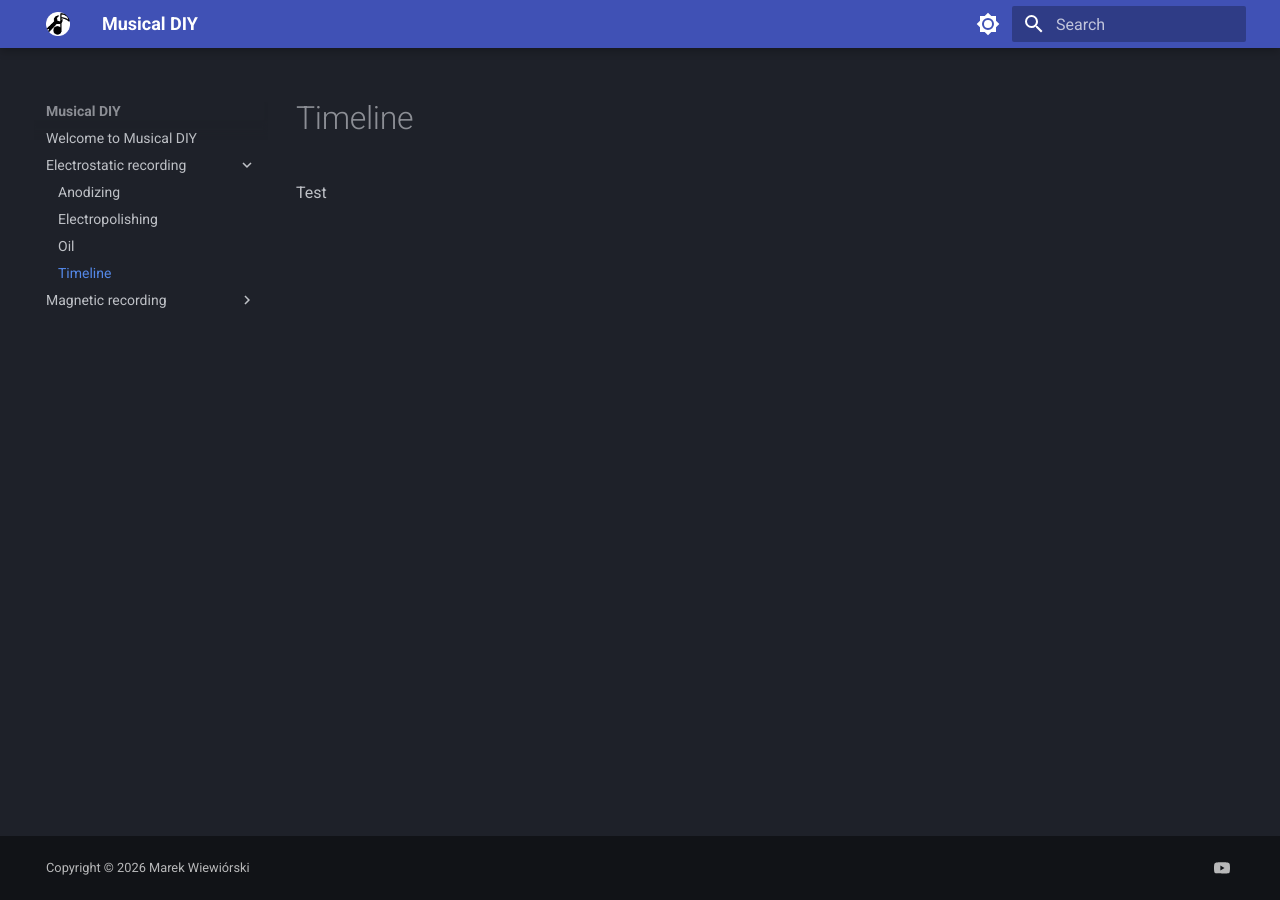
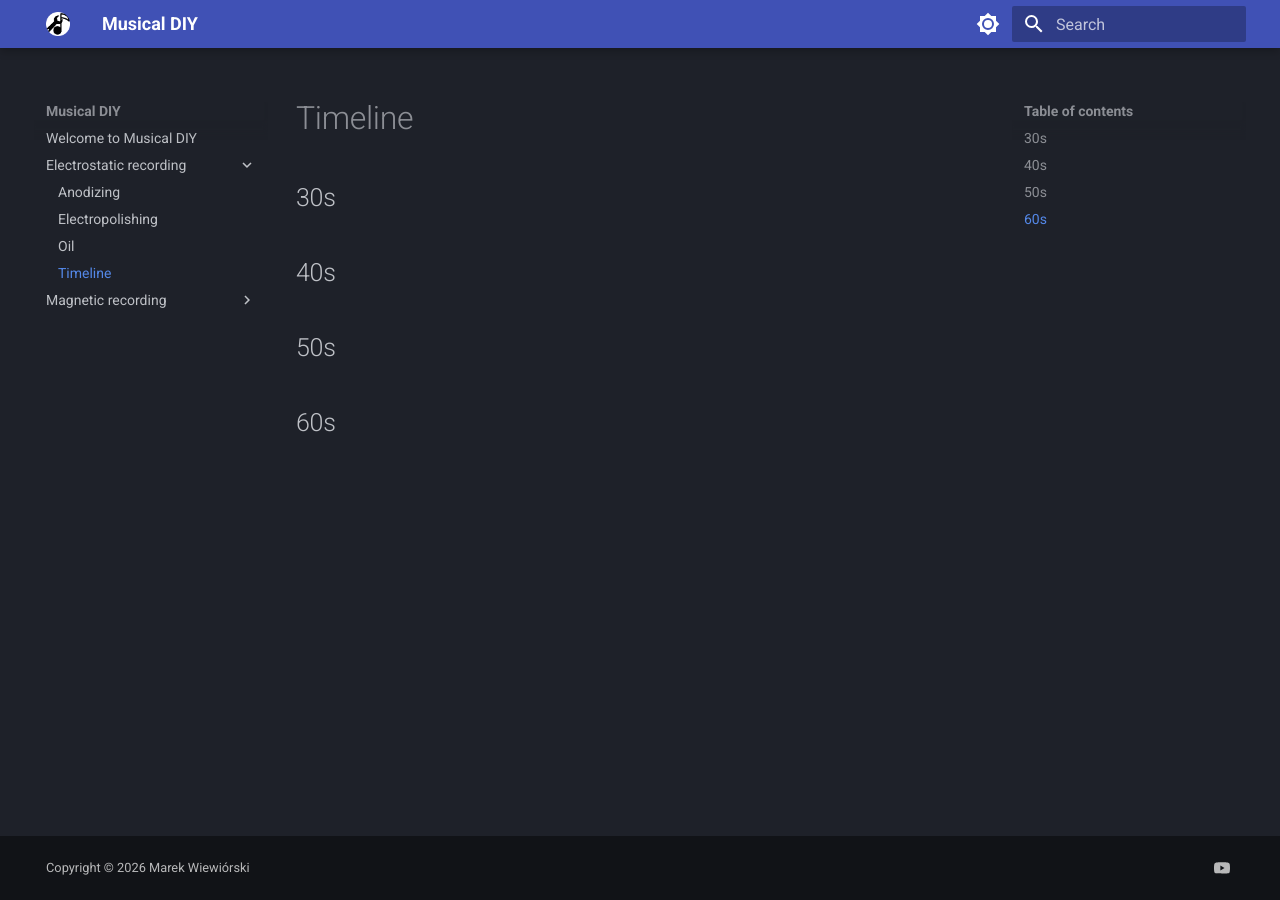
Before and after one commit to mwicat/musicaldiy.com, an MkDocs documentation site: the page built from docs/electrostatic_recording/timeline.md, in a window 1280 px wide. Built offline with MkDocs 1.6.1 and Material for MkDocs 9.7.7, drawn with Linux system fonts in a browser that asks for light colours.

Commit message:
Update timeline

```diff
--- a/docs/electrostatic_recording/timeline.md
+++ b/docs/electrostatic_recording/timeline.md
@@ -1,3 +1,9 @@
 # Timeline
 
-Test
+## 30s
+
+## 40s
+
+## 50s
+
+## 60s
```
